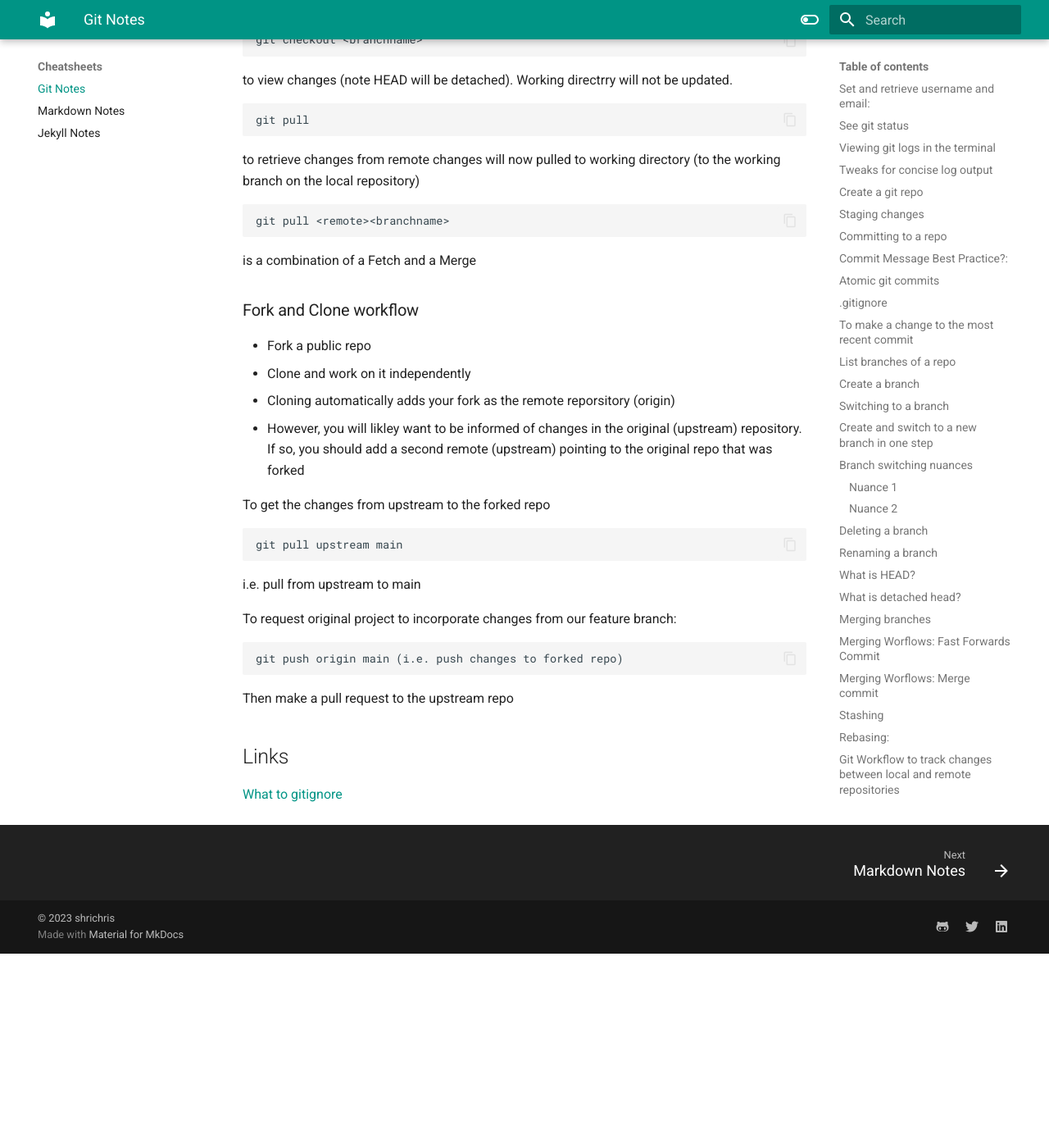
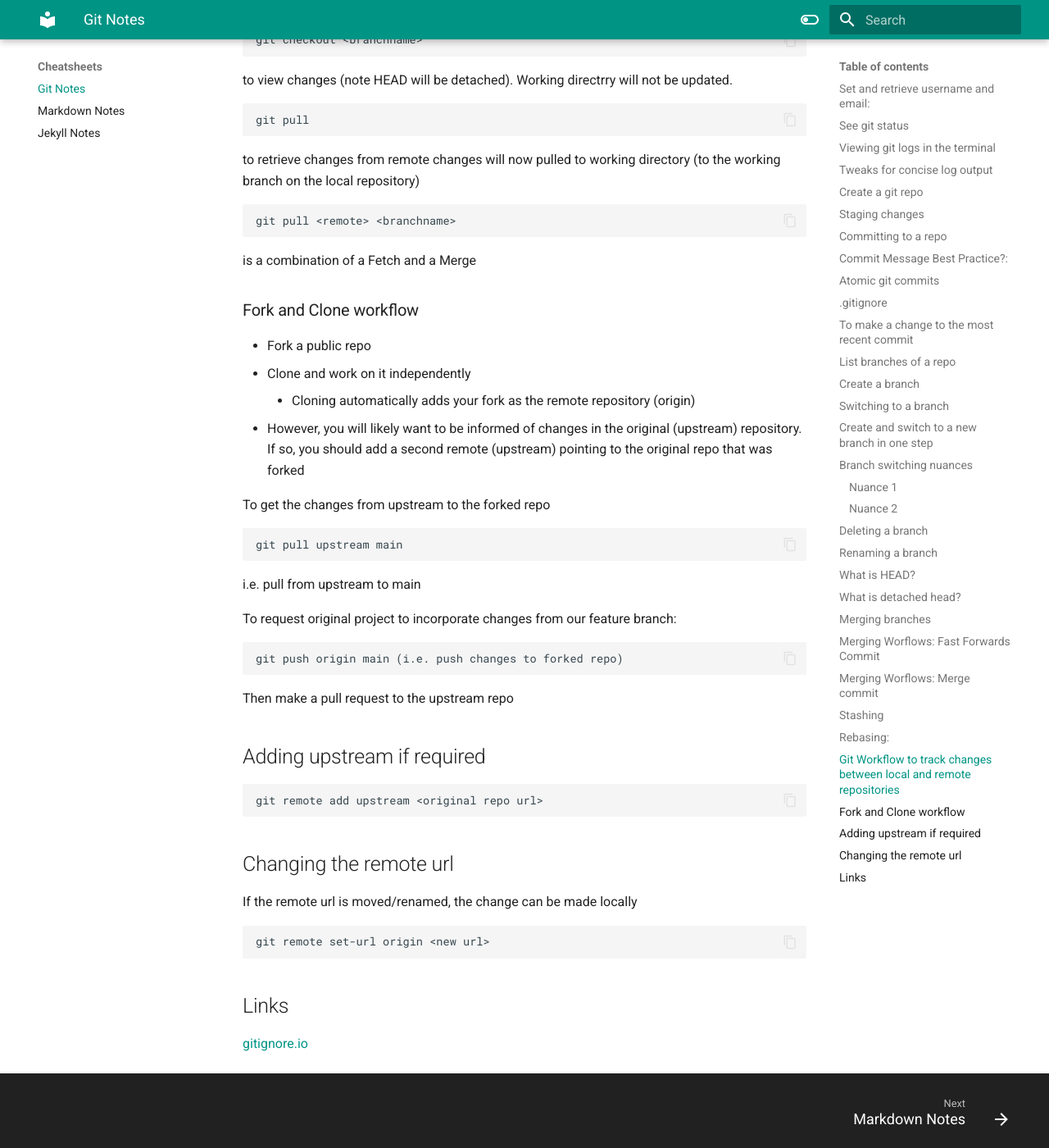
Before and after one commit to shrichris/shrichris.github.io, an MkDocs documentation site: the page built from docs/cheatsheets/2023-02-04-Git-Notes.md, in a window 1280 px wide and 1400 px high, scrolled down 7438 px. Shown: the whole window at 82% size. Built offline with MkDocs 1.6.1 and Material for MkDocs 9.7.7, drawn with Linux system fonts in a browser that asks for light colours; before the commit the page ends 8601 px from its top, so only the background shows below that; some of the changed text lies outside the part shown.

Commit message:
minor edit

````diff
--- a/docs/cheatsheets/2023-02-04-Git-Notes.md
+++ b/docs/cheatsheets/2023-02-04-Git-Notes.md
@@ -310,7 +310,7 @@ git status
 will show status relative to the current information in the local repo. Remote may have moved
 
 ```
-git FETCH <remote><branchname>
+git FETCH <remote> <branchname>
 ```
 will fetch changes on remote to the local repo but will not update your working directory
 
@@ -331,7 +331,7 @@ to retrieve changes from remote
 changes will now pulled to working directory (to the working branch on the local repository)
 
 ```
-git pull <remote><branchname>
+git pull <remote> <branchname>
 ```
 is a combination of a Fetch and a Merge
 
@@ -339,8 +339,8 @@ is a combination of a Fetch and a Merge
 
 * Fork a public repo
 * Clone and work on it independently
-  * Cloning automatically adds your fork as the remote reporsitory (origin)
-* However, you will likley want to be informed of changes in the original (upstream) repository. If so, you should add a second remote (upstream) pointing to the original repo that was forked
+    * Cloning automatically adds your fork as the remote repository (origin)
+* However, you will likely want to be informed of changes in the original (upstream) repository. If so, you should add a second remote (upstream) pointing to the original repo that was forked
 
 To get the changes from upstream to the forked repo
 
@@ -356,6 +356,19 @@ git push origin main (i.e. push changes to forked repo)
 ```
 Then make a pull request to the upstream repo
 
+## Adding upstream if required
+
+```bash
+git remote add upstream <original repo url>
+```
+
+## Changing the remote url
+
+If the remote url is moved/renamed, the change can be made locally
+
+```bash
+git remote set-url origin <new url>
+```
 ## Links
 
-[What to gitignore](https://www.toptal.com/developers/gitignore)
+[gitignore.io](https://www.toptal.com/developers/gitignore)
````
